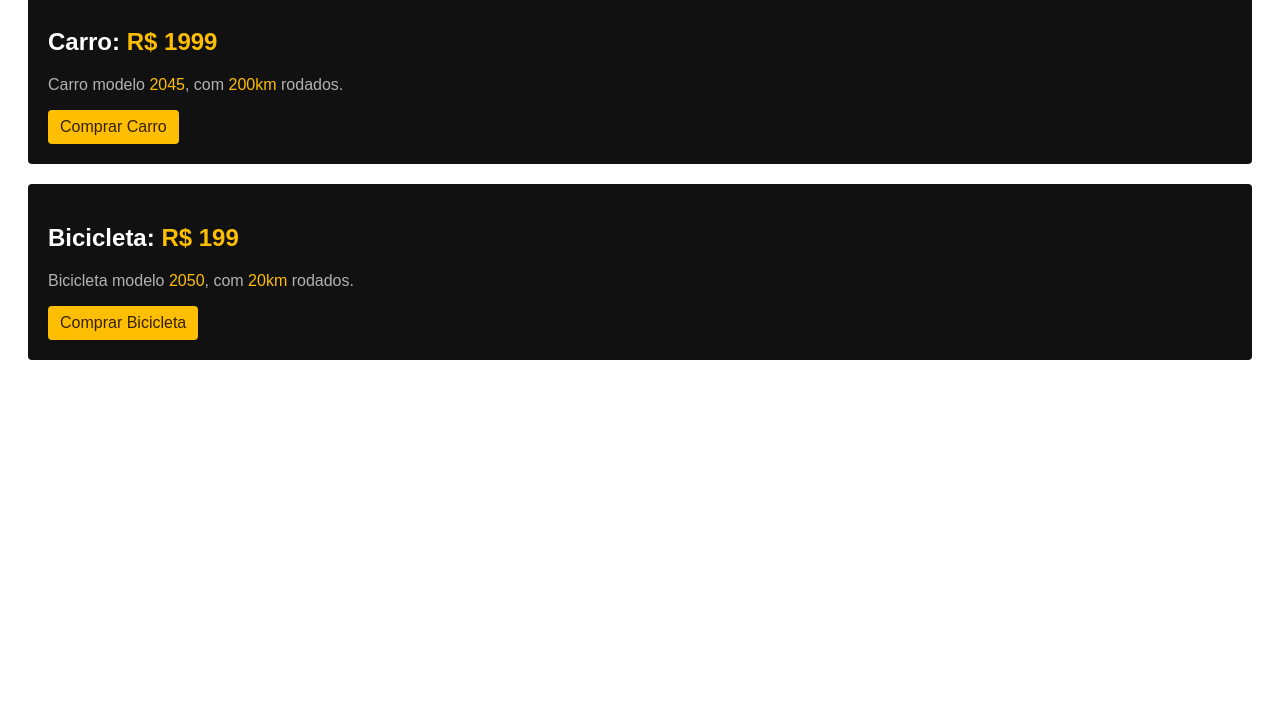
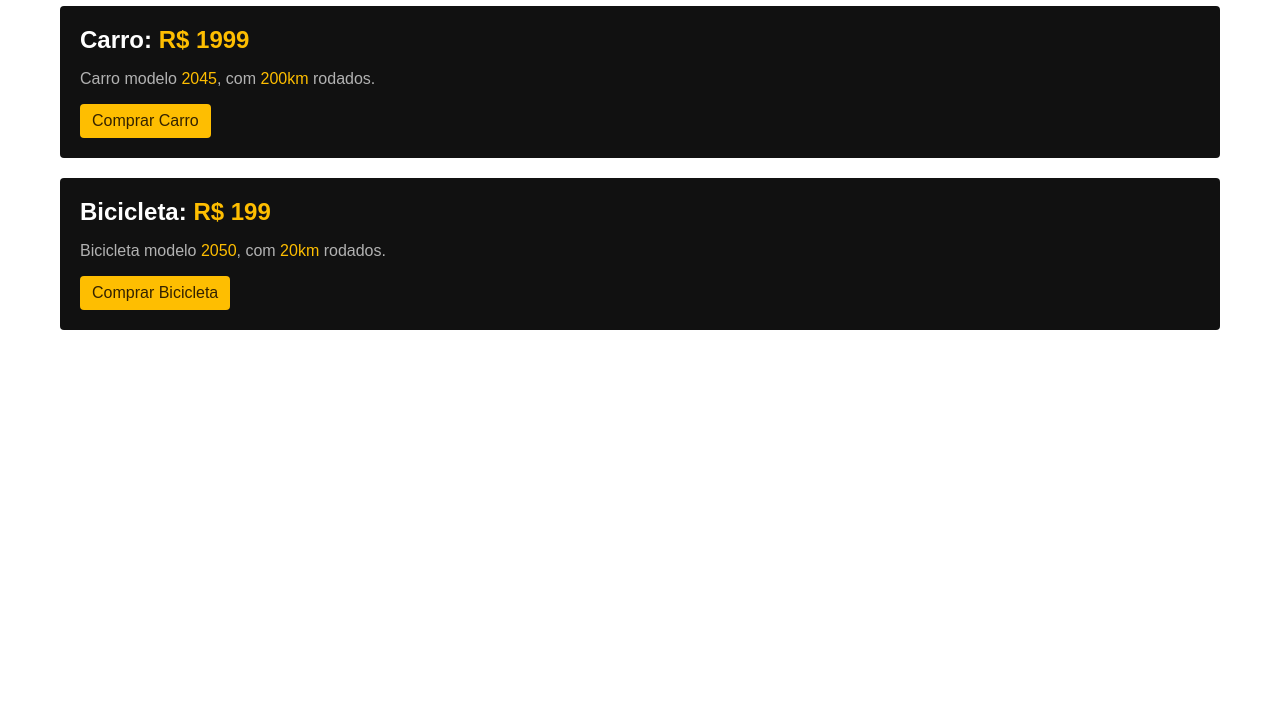
Before and after one commit to ellxsm/display, a plain HTML site: page index.html in a window 1280 px wide. Shown: the part 92-800 px from the top of the page. Drawn offline with Linux system fonts and the light colour scheme.

Commit message:
Reset, margin H2

```diff
--- a/styles/main.css
+++ b/styles/main.css
@@ -1,4 +1,5 @@
 body {
+  margin: 40px;
   font-family: "Arial", sans-serif;
 }
 
@@ -7,6 +8,7 @@ h1 {
 }
 
 h2 {
+  margin: 0;
   color: #ffffff;
 }
 
```
